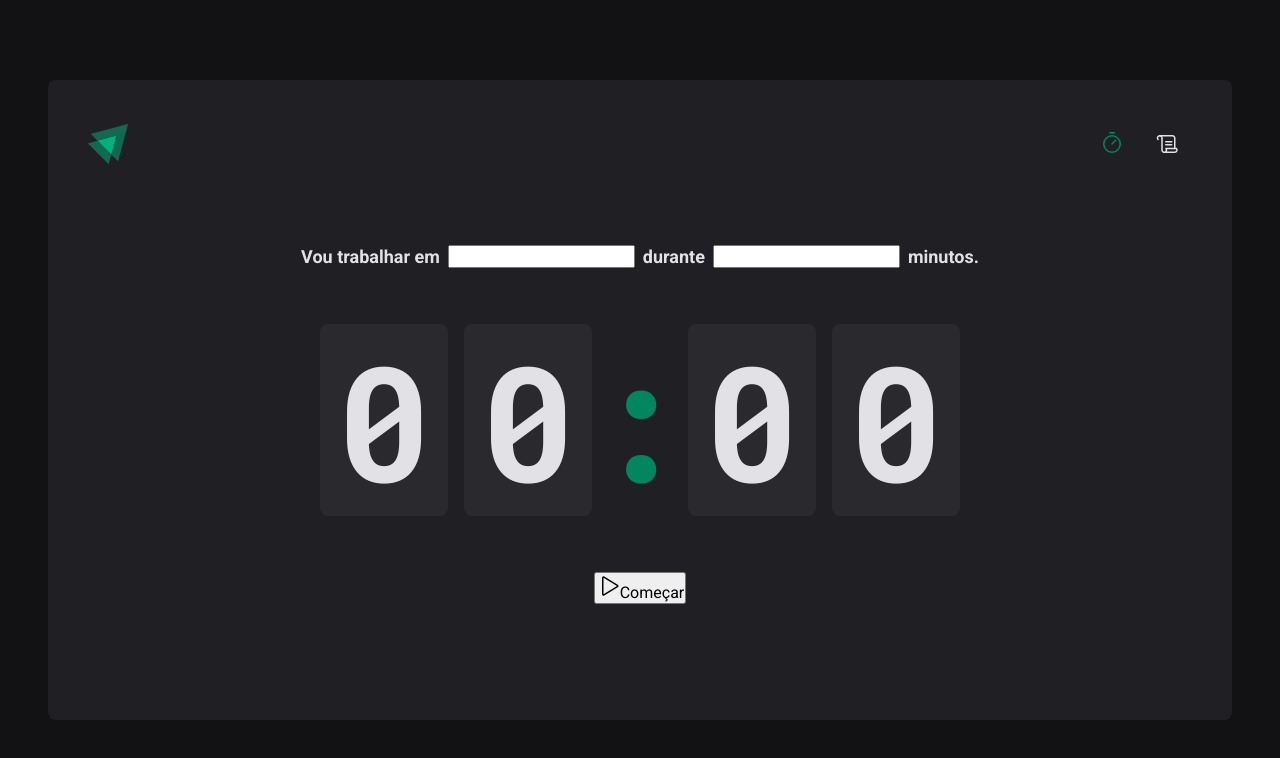
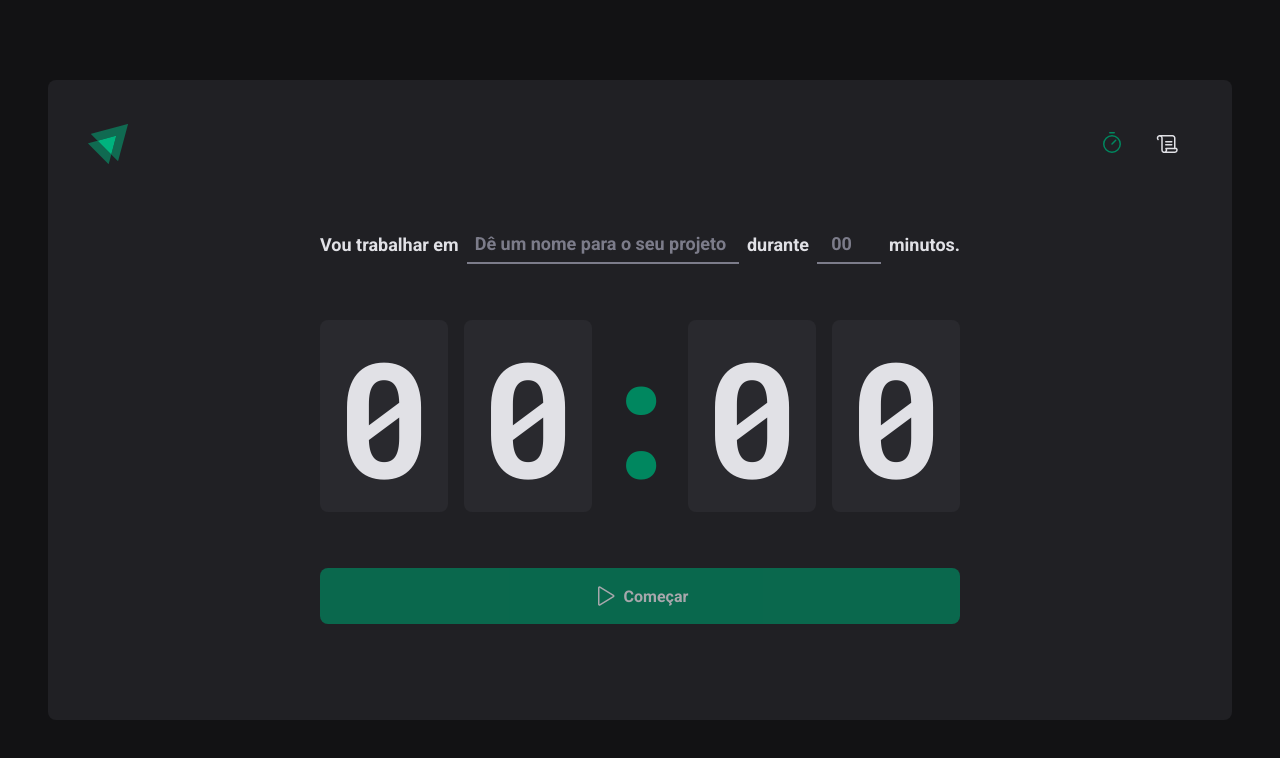
Before and after one commit to PedroZich22/ignite-timer, a React (Vite) app: page / in a window 1280 px wide. Shown: the top 758 px of the page. Built offline with nearby package versions, Linux system fonts and the light colour scheme.

Commit message:
feat: Header component styling button

```diff
--- a/src/pages/Home/index.tsx
+++ b/src/pages/Home/index.tsx
@@ -3,7 +3,10 @@ import {
   CountDownContainer,
   FormContainer,
   HomeContainer,
+  MinutesAmountInput,
   Separator,
+  StartCountDownButton,
+  TaskInput,
 } from './styles'
 
 export function Home() {
@@ -12,10 +15,18 @@ export function Home() {
       <form>
         <FormContainer>
           <label htmlFor="task">Vou trabalhar em</label>
-          <input id="task" type="text" />
+          <TaskInput
+            id="task"
+            type="text"
+            placeholder="Dê um nome para o seu projeto"
+          />
 
           <label htmlFor="minutesAmount">durante</label>
-          <input id="minutesAmount" type="number" />
+          <MinutesAmountInput
+            id="minutesAmount"
+            type="number"
+            placeholder="00"
+          />
 
           <span>minutos.</span>
         </FormContainer>
@@ -28,10 +39,10 @@ export function Home() {
           <span>0</span>
         </CountDownContainer>
 
-        <button type="submit">
+        <StartCountDownButton disabled type="submit">
           <Play size={24} />
           Começar
-        </button>
+        </StartCountDownButton>
       </form>
     </HomeContainer>
   )
--- a/src/pages/Home/styles.ts
+++ b/src/pages/Home/styles.ts
@@ -30,6 +30,35 @@ export const FormContainer = styled.div`
   color: ${(props) => props.theme['gray-100']};
 `
 
+const BaseInput = styled.input`
+  background: transparent;
+  height: 2.5rem;
+  border: 0;
+  border-bottom: 2px solid ${(props) => props.theme['gray-500']};
+  font-weight: 700;
+  font-size: 1.125rem;
+  padding: 0 0.5rem;
+  color: ${(props) => props.theme['gray-100']};
+
+  &:focus {
+    box-shadow: none;
+    border-color: ${(props) => props.theme['green-500']};
+  }
+
+  &::placeholder {
+    color: ${(props) => props.theme['gray-500']};
+  }
+`
+
+export const TaskInput = styled(BaseInput)`
+  flex: 1;
+`
+
+export const MinutesAmountInput = styled(BaseInput)`
+  width: 4rem;
+  text-align: center;
+`
+
 export const CountDownContainer = styled.div`
   font-family: 'Roboto Mono', monospace;
   font-size: 10rem;
@@ -55,3 +84,32 @@ export const Separator = styled.div`
   display: flex;
   justify-content: center;
 `
+
+export const StartCountDownButton = styled.button`
+  width: 100%;
+  border: 0;
+  padding: 1rem;
+  border-radius: 8px;
+
+  display: flex;
+  align-items: center;
+  justify-content: center;
+  gap: 0.5rem;
+
+  font-weight: 700;
+  cursor: pointer;
+
+  background: ${(props) => props.theme['green-500']};
+  color: ${(props) => props.theme['gray-100']};
+
+  transition: background 0.2s;
+
+  &:disabled {
+    opacity: 0.7;
+    cursor: not-allowed;
+  }
+
+  &:not(:disabled):hover {
+    background: ${(props) => props.theme['green-700']};
+  }
+`
```
